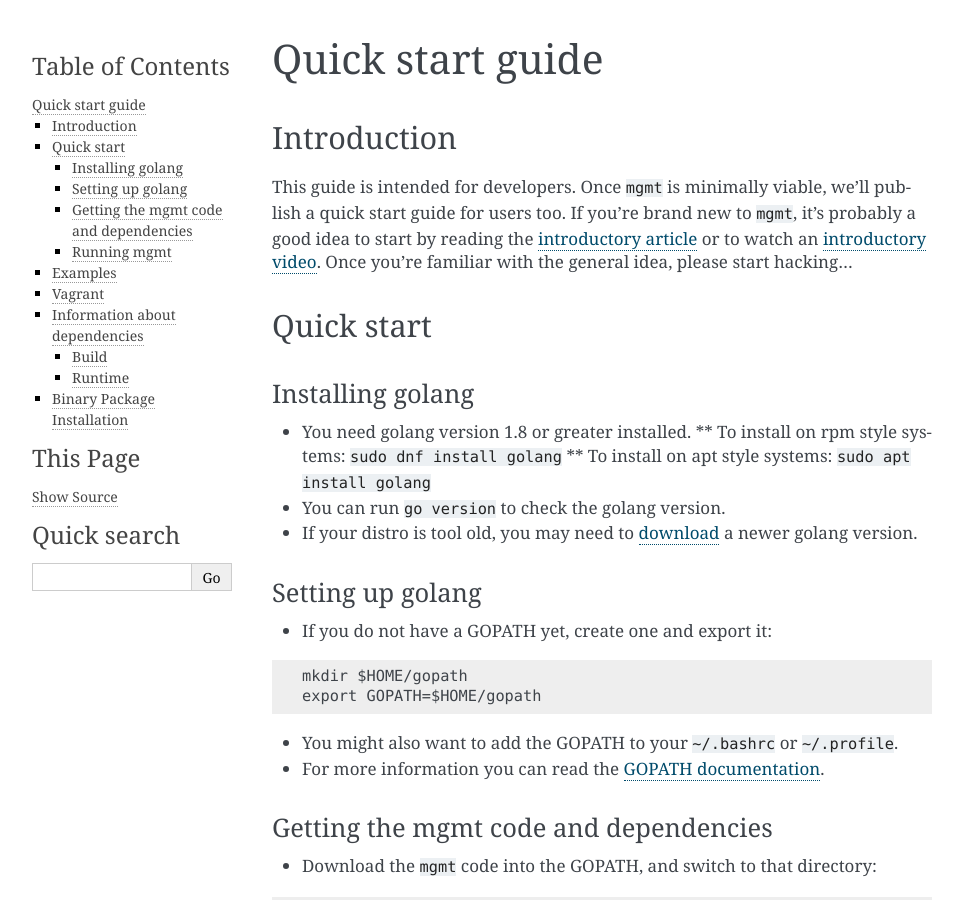
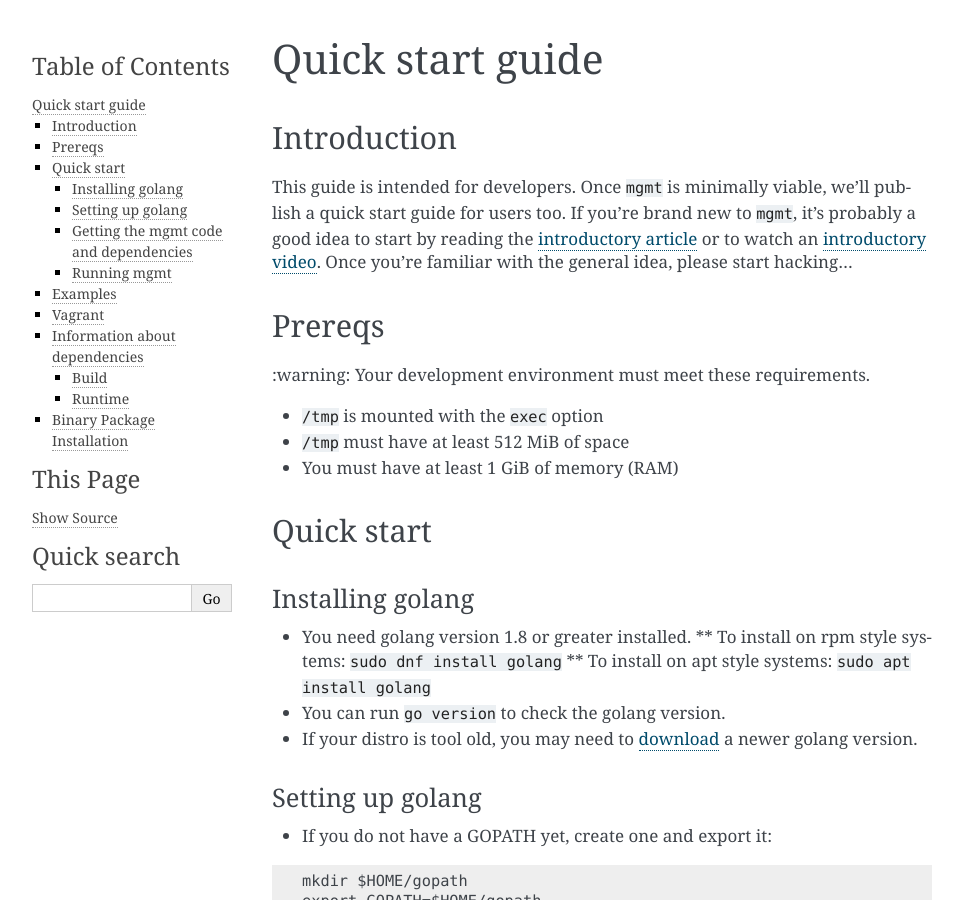
Before and after one commit to purpleidea/mgmt, a Sphinx documentation site: the page built from docs/quick-start-guide.md, in a window 1280 px wide and 900 px high. Shown: the whole window, without its empty margins (148-1111 px from the left). Built offline with Sphinx 7.4.7, drawn with Linux system fonts in a browser that asks for light colours.

Commit message:
test: Document the need for /tmp to be mounted "exec"

```diff
--- a/docs/quick-start-guide.md
+++ b/docs/quick-start-guide.md
@@ -7,6 +7,14 @@ probably a good idea to start by reading the
 [introductory article](https://ttboj.wordpress.com/2016/01/18/next-generation-configuration-mgmt/)
 or to watch an [introductory video](https://www.youtube.com/watch?v=LkEtBVLfygE&html5=1).
 Once you're familiar with the general idea, please start hacking...
+
+## Prereqs
+
+:warning: Your development environment must meet these requirements.
+
+* `/tmp` is mounted with the `exec` option
+* `/tmp` must have at least 512 MiB of space
+* You must have at least 1 GiB of memory (RAM)
 
 ## Quick start
 
```
Also changed, not shown: 2 other files.
